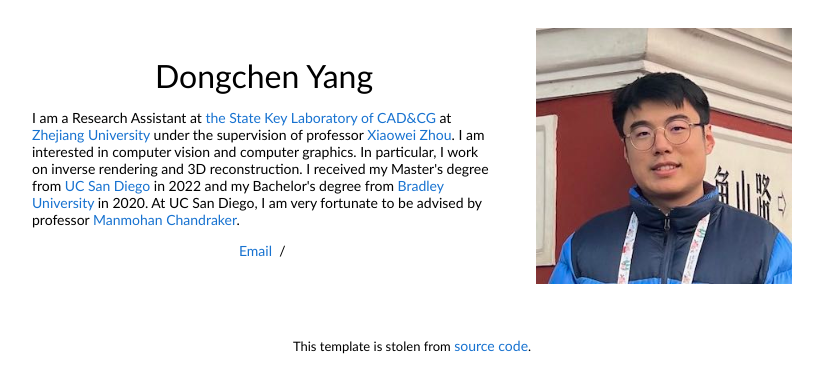
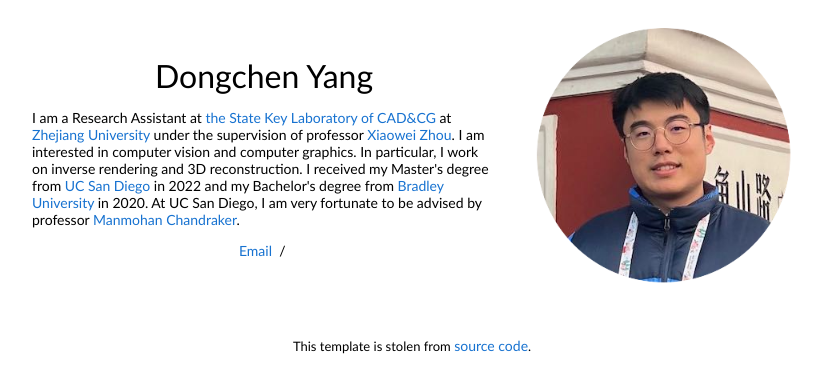
Before and after one commit to dyang111/dyang111.github.io, a plain HTML site: page index.html in a window 1280 px wide. Shown: the whole page, without its empty margins (228-1051 px from the left). Drawn offline with Linux system fonts and the light colour scheme.

Commit message:
Update index.html

```diff
--- a/index.html
+++ b/index.html
@@ -28,7 +28,7 @@
               </p>
             </td>
             <td style="padding:2.5%;width:40%;max-width:40%">
-              <a href="images/Dongchen_circle.png"><img style="width:100%;max-width:100%" alt="profile photo" src="images/Dongchen.jpg" class="hoverZoomLink"></a>
+              <a href="images/Dongchen.jpg"><img style="width:100%;max-width:100%" alt="profile photo" src="images/Dongchen_circle.png" class="hoverZoomLink"></a>
             </td>
           </tr>
         </tbody></table>
```
